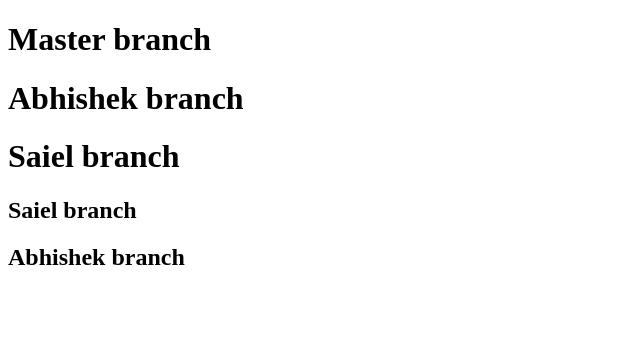
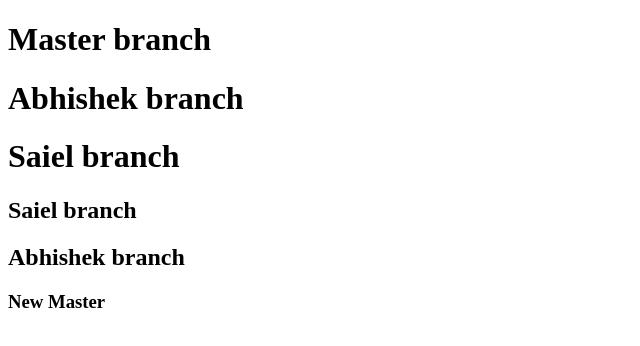
Before and after one commit to AbhiAdhalkar/Practice_GITHUB, a plain HTML site: page new.html in a window 1280 px wide. Shown: the whole page, without its empty margins (0-640 px from the left). Drawn offline with Linux system fonts and the light colour scheme.

Commit message:
from master

```diff
--- a/new.html
+++ b/new.html
@@ -12,5 +12,7 @@
 
     <h2>Saiel branch</h2>
     <h2>Abhishek branch</h2>
+
+    <h3>New Master</h3>
 </body>
 </html>
```
